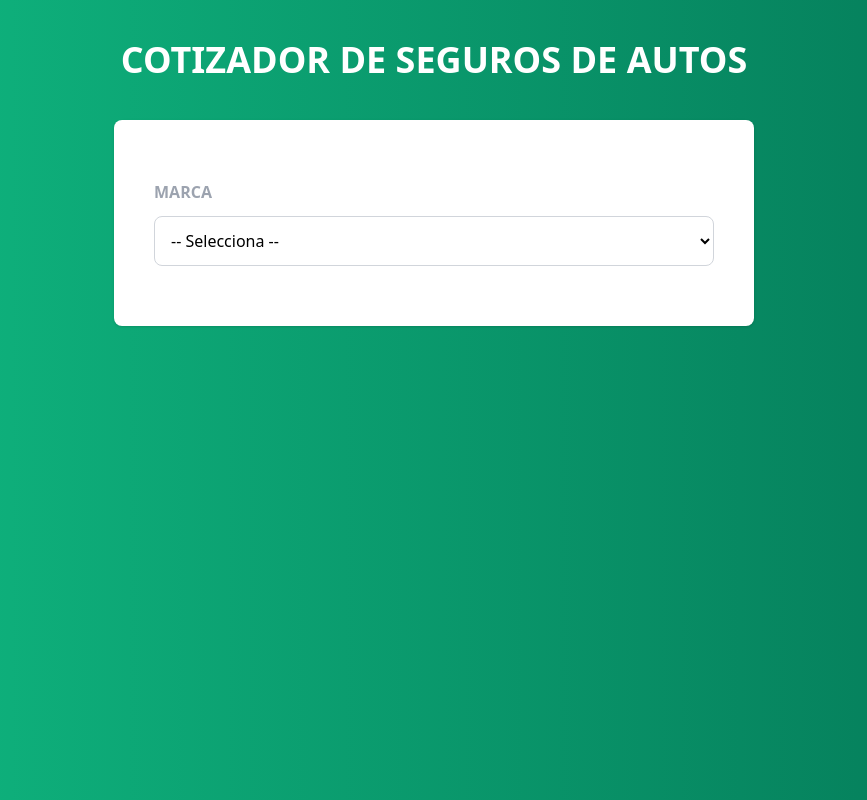
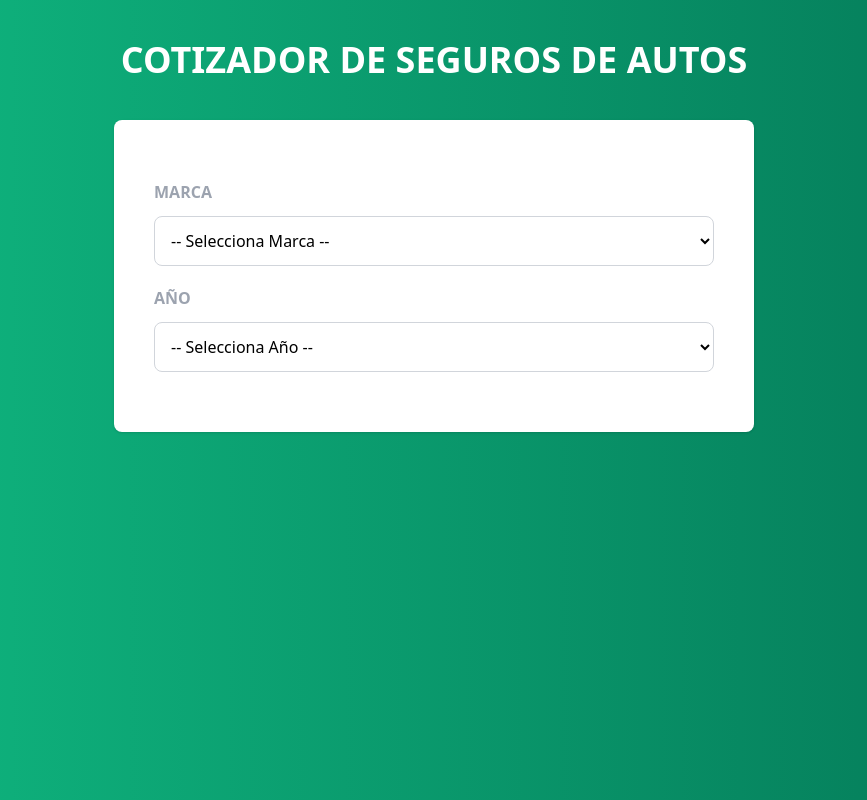
Before and after one commit to Jair-vet/Cotizador-Autos-React, a React (Vite) app: page / in a window 1280 px wide. Shown: the whole page, without its empty margins (206-1073 px from the left). Built offline with nearby package versions, Linux system fonts and the light colour scheme.

Commit message:
Mostramos los Años

```diff
--- a/src/components/Formulario.jsx
+++ b/src/components/Formulario.jsx
@@ -1,3 +1,4 @@
+import { MARCAS, YEARS } from '../constants'
 
 export const Formulario = () => {
   return (
@@ -11,7 +12,37 @@ export const Formulario = () => {
                     name="marca"
                     className="w-full p-3 bg-white border border-gray-300 rounded-lg"
                 >
-                    <option value="">-- Selecciona --</option>
+                    <option value="">-- Selecciona Marca --</option>
+
+                    {MARCAS.map(marca => (
+                        <option
+                            key={marca.id}
+                            value={marca.id}
+                        >
+                            {marca.nombre}
+                        </option>
+                    ))}
+                </select>
+            </div>
+
+            <div className="my-5">
+                <label className="block mb-3 font-bold text-gray-400 uppercase">
+                    Año
+                </label>
+                <select
+                    name="marca"
+                    className="w-full p-3 bg-white border border-gray-300 rounded-lg"
+                >
+                    <option value="">-- Selecciona Año --</option>
+
+                    {YEARS.map(year => (
+                        <option
+                            key={year}
+                            value={year}
+                        >
+                            {year}
+                        </option>
+                    ))}
                 </select>
             </div>
         </form>
```
